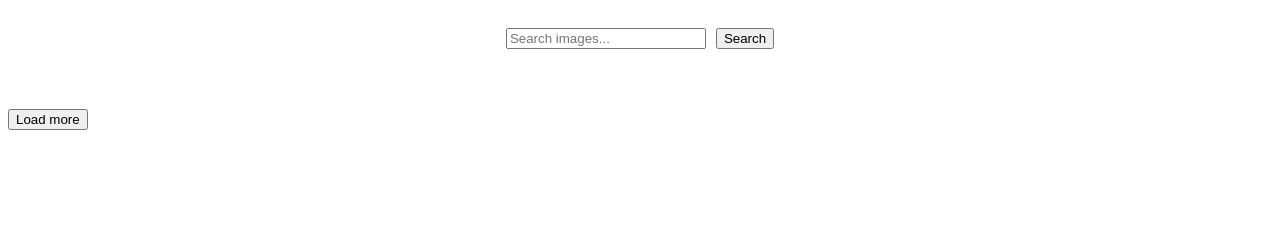
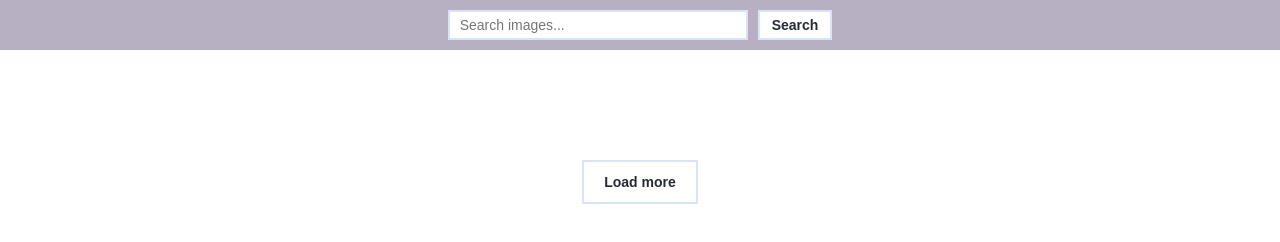
Before and after one commit to ICxodnik/goit-advancedjs-hw-04, a website built with Vite: page src/index.html in a window 1280 px wide. Built offline with nearby package versions, Linux system fonts and the light colour scheme.

Commit message:
add styles

```diff
--- /dev/null
+++ b/src/elements.css
@@ -0,0 +1,56 @@
+input {
+    padding: 0 10px;
+    text-align: left;
+    transition-property: box-shadow,
+    background;
+    transition-duration: 150ms;
+    transition-timing-function: ease-in-out;
+    background-color: #FFFFFF;
+    border-width: 2px;
+    border-style: solid;
+    border-color: #DAE3F3;
+    border-radius: 0px;
+    color: #272C34;
+    width: 100%;
+    cursor: text;
+    font-size: 14px;
+    line-height: 20px;
+    letter-spacing: 0px;
+    font-weight: 400;
+    font-style: normal;
+    height: 30px;
+    max-width: 300px;
+}
+
+input:hover {
+    box-shadow: 0px 2px 4px rgb(39 44 52 / 12%);
+}
+
+input:focus {
+    transition-property: border-color, box-shadow, background;
+    border-color: #39414D;
+    outline: 0px;
+    box-shadow: 0 0 0 3px #c5d2e7;
+}
+
+button {
+    display: inline-block;
+    outline: none;
+    cursor: pointer;
+    font-size: 14px;
+    padding: 0 12px;
+    line-height: 20px;
+    min-height: 30px;
+    background: #fff;
+    font-weight: 700;
+    border: 2px solid #DAE3F3;
+    border-radius: 0;
+    color: #272C34;
+    transition-timing-function: ease-in-out;
+    transition-property: box-shadow;
+    transition-duration: 150ms;
+}
+
+button:hover {
+    box-shadow: 0 2px 2px rgb(39 44 52 / 12%);
+}
--- a/src/index.html
+++ b/src/index.html
@@ -6,6 +6,7 @@
     <title>Document</title>
     <link rel="stylesheet" href="reset.css" />
     <link rel="stylesheet" href="main.css" />
+    <link rel="stylesheet" href="elements.css" />
   </head>
   <body>
     <header>
--- a/src/main.css
+++ b/src/main.css
@@ -68,10 +68,17 @@ img {
 .search-form {
     display: flex;
     justify-content: center;
-    padding-top: 20px;
+    padding: 10px 0px;
     gap: 10px;
+    background-color: #b7b0c2;
 }
 
 .search-form input {
     min-width: 200px;
 }
+
+.load-more {
+    margin: 50px auto;
+    display: block;
+    padding: 10px 20px;
+}
--- a/src/reset.css
+++ b/src/reset.css
@@ -5,6 +5,7 @@ h3,
 h4,
 h5,
 h6,
+body,
 p {
   margin: 0;
 }
```
